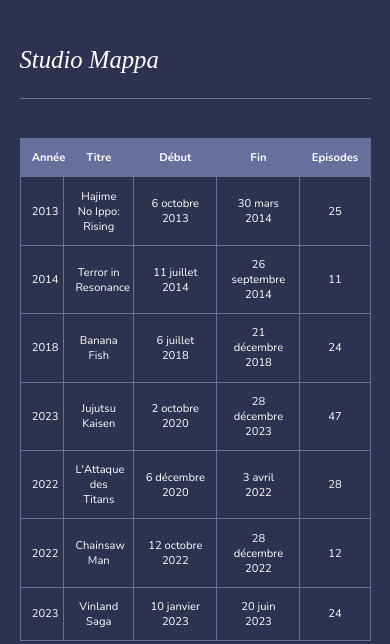
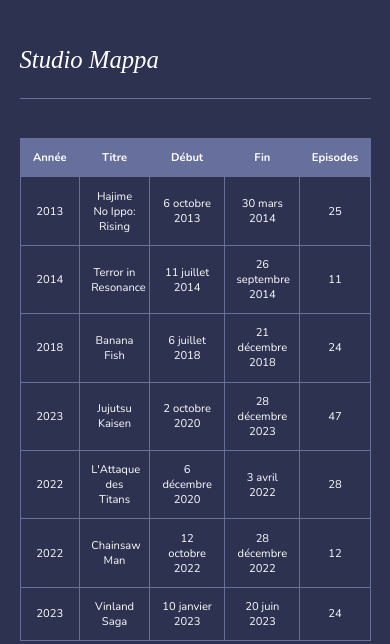
Before and after one commit to RlmMlaer/Projet-Dev-Web, a plain HTML site: page statistiques.html in a window 390 px wide. Shown: the part 288-932 px from the top of the page. Drawn offline with nearby package versions, Linux system fonts and the light colour scheme; a web font is replaced by a local one.

```diff
--- a/css/style.css
+++ b/css/style.css
@@ -1258,6 +1258,15 @@
         width: 20%;
     }
 
+    #main-classique>section>table>thead>tr>th:nth-child(3),
+    #main-classique>section>table>thead>tr>th:nth-child(4) {
+        width: 22%;
+    }
+
+    #main-classique>section>table>thead>tr>th:nth-child(1) {
+        width: 16%;
+    }
+
     #main-accueil>section>a{
         height: 180px;
     }
```
